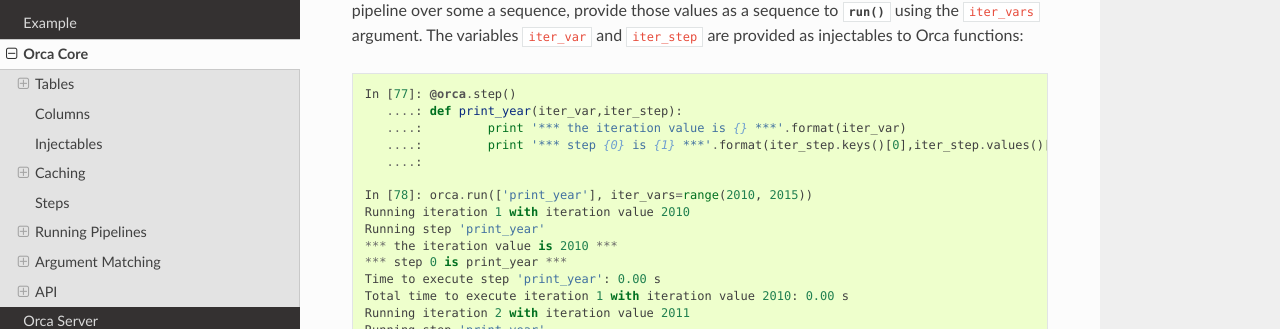
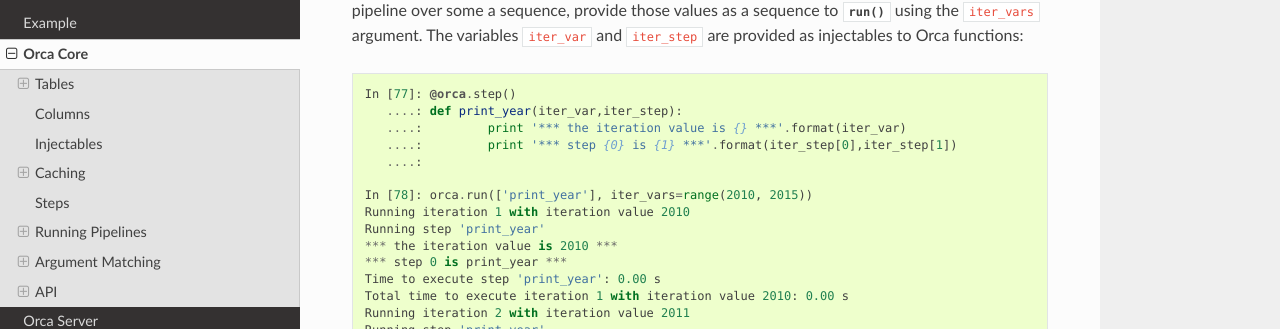
Before and after one commit to UDST/orca, a Sphinx documentation site: the page built from docs/core.rst, in a window 1280 px wide and 900 px high, scrolled down 7618 px. Shown: the part 122-451 px from the top of the window. Built offline with Sphinx 7.4.7 and the Read the Docs theme 2.0.0, drawn with Linux system fonts in a browser that asks for light colours.

Commit message:
updated docs to reflect iter_step change from dict to tuple

```diff
--- a/docs/core.rst
+++ b/docs/core.rst
@@ -415,7 +415,7 @@ The variables ``iter_var`` and ``iter_step`` are provided as injectables to Orca
     In [77]: @orca.step()
        ....: def print_year(iter_var,iter_step):
        ....:         print '*** the iteration value is {} ***'.format(iter_var)
-       ....:         print '*** step {0} is {1} ***'.format(iter_step.keys()[0],iter_step.values()[0])
+       ....:         print '*** step {0} is {1} ***'.format(iter_step[0],iter_step[1])
        ....:
 
     In [78]: orca.run(['print_year'], iter_vars=range(2010, 2015))
```
